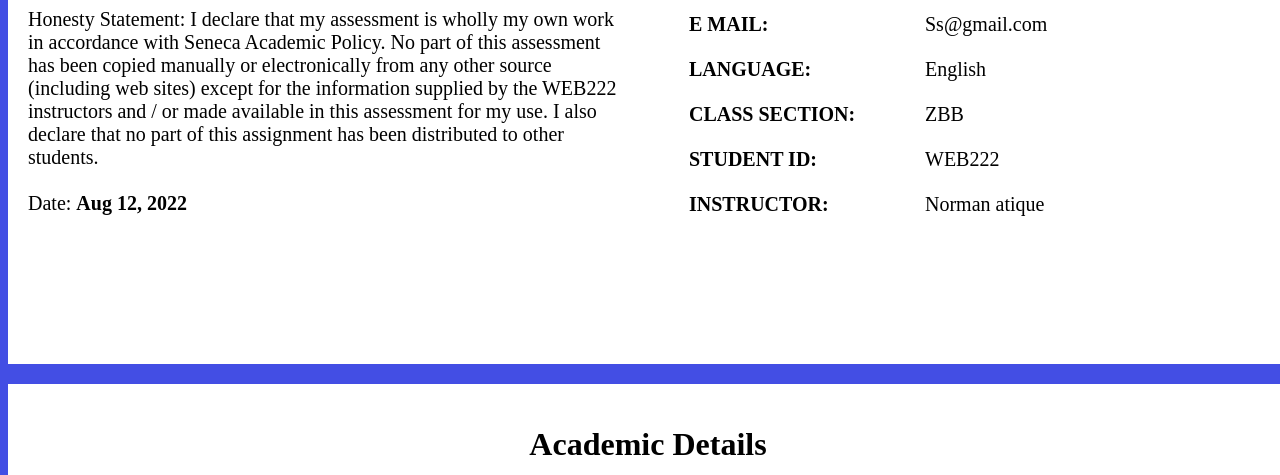
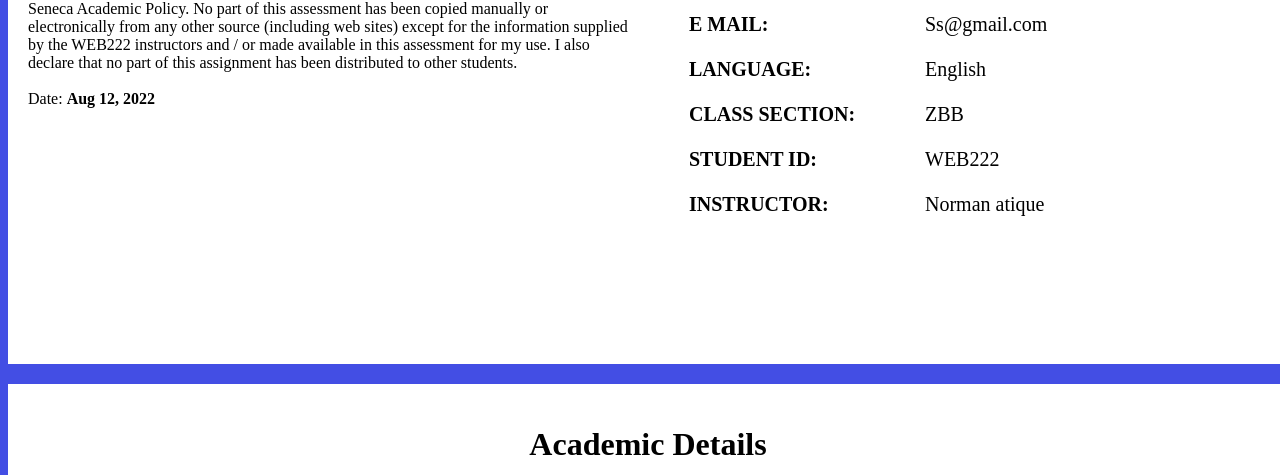
Before and after one commit to sanamlakhotra/WEB222, a plain HTML site: page index.html in a window 1280 px wide. Shown: the part 625-1100 px from the top of the page. Drawn offline with Linux system fonts and the light colour scheme.

Commit message:
Update index.css

```diff
--- a/css/index.css
+++ b/css/index.css
@@ -4,7 +4,7 @@ body{height:100%;width:100%;background-color:rgb(67,78,228)}
 
 .rowTitle{width:30%;margin:0px auto;text-align:center;height:200px;}
 .row3{clear:both;width:100%;height:500px;font-size:20px;background-color: white;}
-.row3Left{width:50%;font-size:20px;float: left;padding:20px;box-sizing:border-box;}
+.row3Left{width:50%;font-size:16px;float: left;padding:20px;box-sizing:border-box;}
 .row3Right{width:50%;font-size:20px;float: left;padding:20px;box-sizing:border-box;}
 .buttonResume{border:1px white;height:30px; width:200px;border-radius:22px}
 .buttonContactMe{border:1px black;height:30px; width:200px;border-radius:22px;background-color:black;color:white}
```
